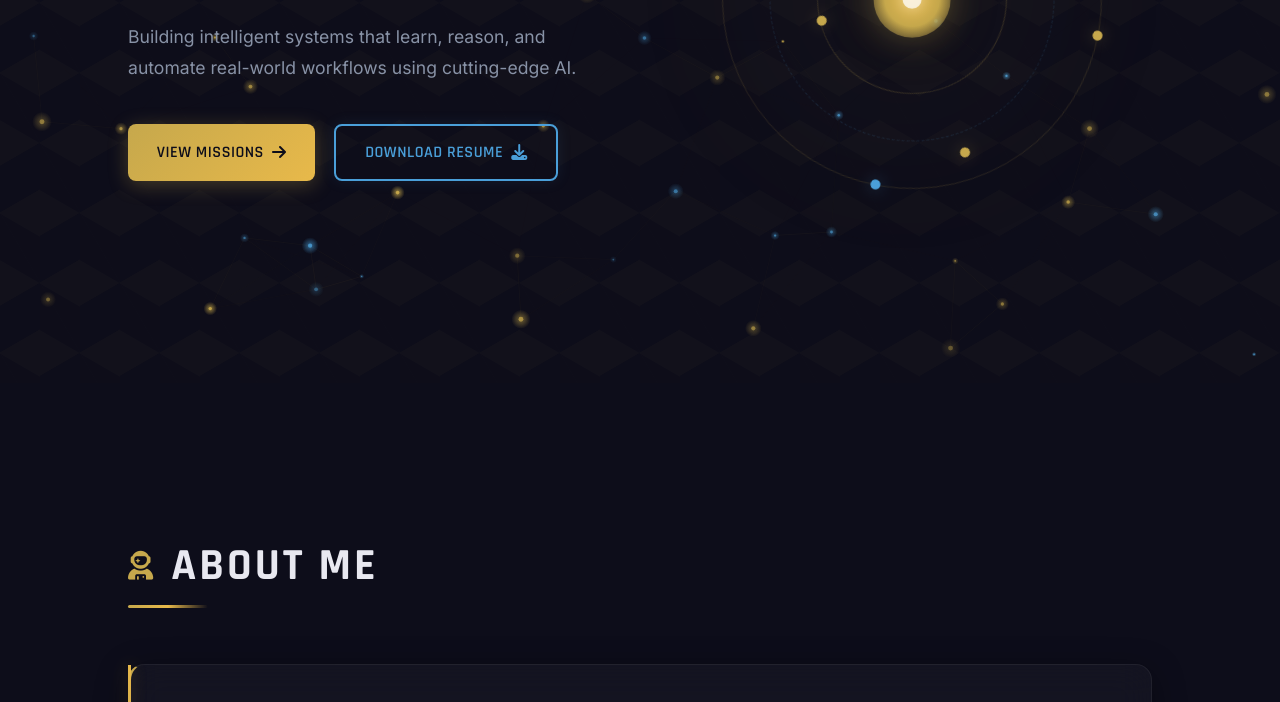
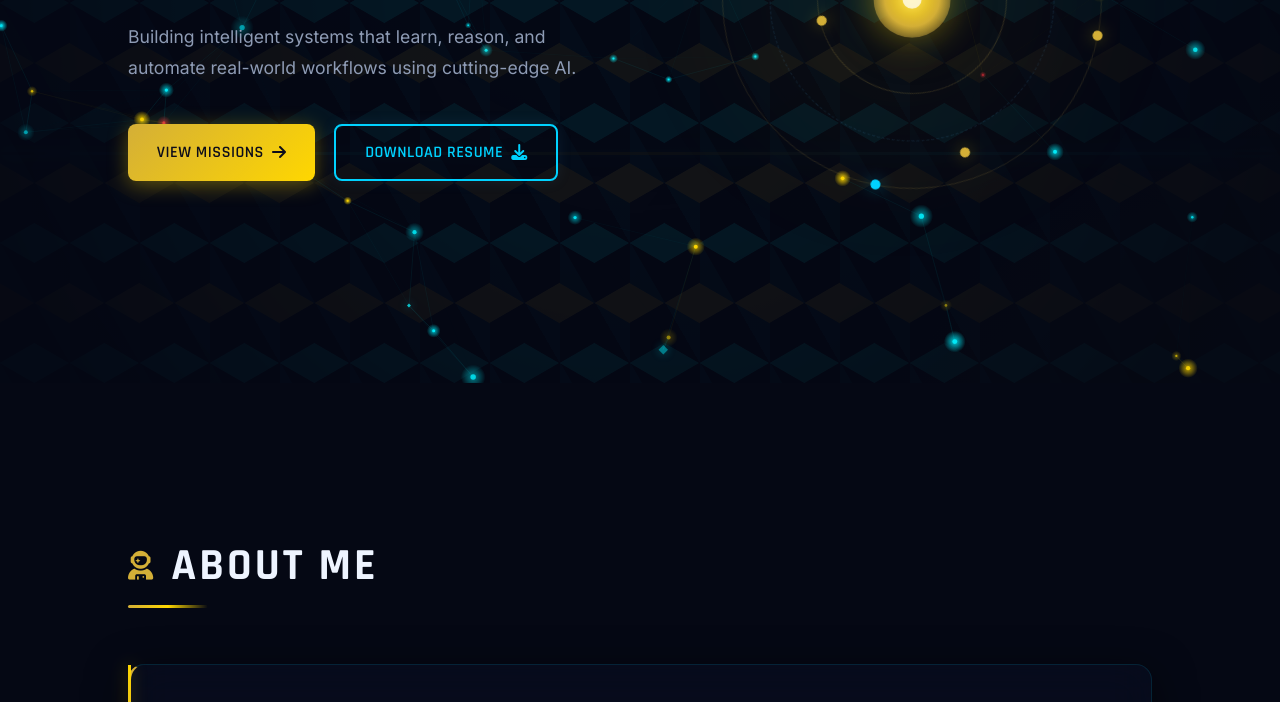
Before and after one commit to Yogesh-001/Portolio, a plain HTML site: page index.html in a window 1280 px wide. Shown: the part 417-1119 px from the top of the page. Drawn offline with Linux system fonts and the light colour scheme; animation ran at ten frames a second.

Commit message:
fix: change background color

```diff
--- a/css/style.css
+++ b/css/style.css
@@ -7,35 +7,38 @@
    CSS Variables & Theming
    ========================================= */
 :root {
-    /* Core Palette */
-    --bg-primary: #0D0D1A;
-    --bg-secondary: #13132B;
-    --bg-tertiary: #1A1A3E;
-    --bg-card: rgba(255, 255, 255, 0.03);
+    /* Core Palette — Avengers Stark Tech Theme */
+    --bg-primary: #050814;
+    --bg-secondary: #0A0F24;
+    --bg-tertiary: #101736;
+    --bg-card: rgba(255, 255, 255, 0.035);
 
     /* Text */
-    --text-primary: #E8E8F0;
-    --text-secondary: #8892A6;
-    --text-muted: #5A6378;
-
-    /* Accent Colors */
-    --gold: #C6A84C;
-    --gold-bright: #E8B94A;
-    --gold-glow: rgba(198, 168, 76, 0.3);
-    --blue: #4A9FD9;
-    --blue-glow: rgba(74, 159, 217, 0.3);
-    --green: #2ECC71;
-    --green-glow: rgba(46, 204, 113, 0.25);
-    --red: #E74C3C;
-    --red-glow: rgba(231, 76, 60, 0.25);
+    --text-primary: #EEF4FF;
+    --text-secondary: #8E9BB4;
+    --text-muted: #57657E;
+
+    /* Accent Colors — Arc Reactor Cyan, Iron Gold & Vibranium Red */
+    --gold: #D4AF37;
+    --gold-bright: #FFD700;
+    --gold-glow: rgba(255, 215, 0, 0.35);
+    --blue: #00D2FF;
+    --blue-glow: rgba(0, 210, 255, 0.4);
+    --stark-cyan: #00F0FF;
+    --stark-red: #EF233C;
+    --stark-red-glow: rgba(239, 35, 60, 0.3);
+    --green: #00E676;
+    --green-glow: rgba(0, 230, 118, 0.25);
+    --red: #EF233C;
+    --red-glow: rgba(239, 35, 60, 0.25);
 
     /* Glassmorphism */
-    --glass-bg: rgba(255, 255, 255, 0.03);
-    --glass-bg-hover: rgba(255, 255, 255, 0.06);
-    --glass-border: rgba(255, 255, 255, 0.06);
-    --glass-border-hover: rgba(198, 168, 76, 0.3);
-    --glass-shadow: 0 8px 32px rgba(0, 0, 0, 0.4);
-    --glass-blur: blur(16px);
+    --glass-bg: rgba(10, 15, 36, 0.55);
+    --glass-bg-hover: rgba(16, 23, 54, 0.75);
+    --glass-border: rgba(0, 210, 255, 0.12);
+    --glass-border-hover: rgba(255, 215, 0, 0.4);
+    --glass-shadow: 0 10px 40px rgba(0, 0, 0, 0.6);
+    --glass-blur: blur(20px);
 
     /* Utilities */
     --radius-sm: 4px;
@@ -175,7 +178,7 @@ img {
     pointer-events: none;
 }
 
-/* Hex Grid Overlay */
+/* Hex Grid Overlay & Stark HUD Atmosphere */
 .hex-grid-overlay {
     position: fixed;
     top: 0;
@@ -184,16 +187,47 @@ img {
     height: 100%;
     z-index: 0;
     pointer-events: none;
-    opacity: 0.03;
+    opacity: 0.07;
     background-image:
+        radial-gradient(circle at 50% 30%, rgba(0, 240, 255, 0.15) 0%, transparent 60%),
         linear-gradient(30deg, var(--gold) 12%, transparent 12.5%, transparent 87%, var(--gold) 87.5%, var(--gold)),
         linear-gradient(150deg, var(--gold) 12%, transparent 12.5%, transparent 87%, var(--gold) 87.5%, var(--gold)),
-        linear-gradient(30deg, var(--gold) 12%, transparent 12.5%, transparent 87%, var(--gold) 87.5%, var(--gold)),
-        linear-gradient(150deg, var(--gold) 12%, transparent 12.5%, transparent 87%, var(--gold) 87.5%, var(--gold)),
-        linear-gradient(60deg, rgba(198,168,76,0.3) 25%, transparent 25.5%, transparent 75%, rgba(198,168,76,0.3) 75%, rgba(198,168,76,0.3)),
-        linear-gradient(60deg, rgba(198,168,76,0.3) 25%, transparent 25.5%, transparent 75%, rgba(198,168,76,0.3) 75%, rgba(198,168,76,0.3));
-    background-size: 80px 140px;
-    background-position: 0 0, 0 0, 40px 70px, 40px 70px, 0 0, 40px 70px;
+        linear-gradient(30deg, var(--stark-cyan) 12%, transparent 12.5%, transparent 87%, var(--stark-cyan) 87.5%, var(--stark-cyan)),
+        linear-gradient(150deg, var(--stark-cyan) 12%, transparent 12.5%, transparent 87%, var(--stark-cyan) 87.5%, var(--stark-cyan)),
+        linear-gradient(60deg, rgba(0,210,255,0.3) 25%, transparent 25.5%, transparent 75%, rgba(0,210,255,0.3) 75%, rgba(0,210,255,0.3));
+    background-size: 100% 100%, 70px 120px, 70px 120px, 70px 120px, 70px 120px, 70px 120px;
+    background-position: center, 0 0, 0 0, 35px 60px, 35px 60px, 0 0;
+}
+
+.hex-grid-overlay::before {
+    content: '';
+    position: absolute;
+    inset: 0;
+    background:
+        radial-gradient(ellipse at top left, rgba(0, 240, 255, 0.08), transparent 50%),
+        radial-gradient(ellipse at bottom right, rgba(255, 215, 0, 0.08), transparent 50%),
+        radial-gradient(circle at center, transparent 30%, rgba(5, 8, 20, 0.8) 90%);
+    pointer-events: none;
+}
+
+.hex-grid-overlay::after {
+    content: '';
+    position: absolute;
+    top: 0;
+    left: 0;
+    width: 100%;
+    height: 3px;
+    background: linear-gradient(90deg, transparent, var(--stark-cyan), var(--gold-bright), var(--stark-cyan), transparent);
+    opacity: 0.35;
+    animation: hud-scanline 10s linear infinite;
+    box-shadow: 0 0 15px var(--stark-cyan);
+}
+
+@keyframes hud-scanline {
+    0% { top: -5%; opacity: 0; }
+    10% { opacity: 0.45; }
+    90% { opacity: 0.45; }
+    100% { top: 105%; opacity: 0; }
 }
 
 /* =========================================
@@ -517,15 +551,15 @@ header.scrolled {
 
 .logo-badge {
     position: relative;
-    width: 42px;
-    height: 42px;
-    background: linear-gradient(135deg, rgba(198, 168, 76, 0.2), rgba(74, 159, 217, 0.2));
-    border: 1.5px solid var(--gold);
+    width: 48px;
+    height: 48px;
+    background: linear-gradient(135deg, rgba(255, 215, 0, 0.18), rgba(0, 240, 255, 0.22));
+    border: 1.8px solid var(--gold);
     clip-path: polygon(30% 0%, 70% 0%, 100% 30%, 100% 70%, 70% 100%, 30% 100%, 0% 70%, 0% 30%);
     display: flex;
     align-items: center;
     justify-content: center;
-    box-shadow: 0 0 15px var(--gold-glow), inset 0 0 10px rgba(198, 168, 76, 0.2);
+    box-shadow: 0 0 20px var(--gold-glow), 0 0 15px rgba(0, 210, 255, 0.3), inset 0 0 12px rgba(255, 215, 0, 0.25);
     transition: all var(--transition-med);
 }
 
@@ -534,21 +568,22 @@ header.scrolled {
     position: absolute;
     inset: 2px;
     clip-path: polygon(30% 0%, 70% 0%, 100% 30%, 100% 70%, 70% 100%, 30% 100%, 0% 70%, 0% 30%);
-    border: 1px dashed rgba(74, 159, 217, 0.5);
+    border: 1px dashed var(--stark-cyan);
     pointer-events: none;
+    opacity: 0.8;
 }
 
 .logo:hover .logo-badge {
-    transform: rotate(45deg) scale(1.08);
-    border-color: var(--gold-bright);
-    box-shadow: 0 0 25px var(--gold-glow), 0 0 15px var(--blue-glow);
+    transform: rotate(45deg) scale(1.1);
+    border-color: var(--stark-cyan);
+    box-shadow: 0 0 30px var(--blue-glow), 0 0 20px var(--gold-glow);
 }
 
 .logo-symbol {
-    font-size: 1.15rem;
+    font-size: 1.25rem;
     font-weight: 800;
-    letter-spacing: -1px;
-    background: linear-gradient(135deg, var(--gold-bright) 0%, var(--blue) 100%);
+    letter-spacing: -0.5px;
+    background: linear-gradient(135deg, var(--gold-bright) 0%, var(--stark-cyan) 100%);
     -webkit-background-clip: text;
     -webkit-text-fill-color: transparent;
     background-clip: text;
--- a/js/script.js
+++ b/js/script.js
@@ -179,15 +179,27 @@ document.addEventListener('DOMContentLoaded', () => {
     });
 
     /* ==========================================
-       Energy Wisp Particle System (Canvas)
+       Stark Arc Reactor & Quantum Grid (Canvas)
        ========================================== */
     const canvas = document.getElementById('bg-canvas');
     if (canvas) {
         const ctx = canvas.getContext('2d');
         let width, height;
         let particles = [];
-        const PARTICLE_COUNT = 60;
-        const CONNECTION_DISTANCE = 160;
+        const PARTICLE_COUNT = 75;
+        const CONNECTION_DISTANCE = 170;
+
+        let mouse = { x: null, y: null, radius: 200 };
+
+        window.addEventListener('mousemove', (e) => {
+            mouse.x = e.clientX;
+            mouse.y = e.clientY;
+        });
+
+        window.addEventListener('mouseleave', () => {
+            mouse.x = null;
+            mouse.y = null;
+        });
 
         function resize() {
             width = window.innerWidth;
@@ -199,17 +211,19 @@ document.addEventListener('DOMContentLoaded', () => {
         window.addEventListener('resize', resize);
         resize();
 
-        class EnergyWisp {
+        class StarkParticle {
             constructor() {
                 this.x = Math.random() * width;
                 this.y = Math.random() * height;
-                this.vx = (Math.random() - 0.5) * 0.4;
-                this.vy = (Math.random() - 0.5) * 0.4;
-                this.radius = Math.random() * 2 + 0.5;
-                // Gold or blue
-                this.isGold = Math.random() > 0.4;
-                this.opacity = Math.random() * 0.5 + 0.2;
+                this.vx = (Math.random() - 0.5) * 0.5;
+                this.vy = (Math.random() - 0.5) * 0.5;
+                this.radius = Math.random() * 2.2 + 0.6;
+                // Type: 0 = Arc Cyan, 1 = Stark Gold, 2 = HUD Spark / Diamond
+                const roll = Math.random();
+                this.type = roll > 0.45 ? 0 : (roll > 0.1 ? 1 : 2);
+                this.opacity = Math.random() * 0.6 + 0.3;
                 this.pulseOffset = Math.random() * Math.PI * 2;
+                this.shape = Math.random() > 0.8 ? 'diamond' : 'circle';
             }
 
             update(time) {
@@ -219,8 +233,21 @@ document.addEventListener('DOMContentLoaded', () => {
                 if (this.x < 0 || this.x > width) this.vx *= -1;
                 if (this.y < 0 || this.y > height) this.vy *= -1;
 
+                // Mouse interaction - HUD magnetic drift
+                if (mouse.x !== null && mouse.y !== null) {
+                    const dx = mouse.x - this.x;
+                    const dy = mouse.y - this.y;
+                    const dist = Math.sqrt(dx * dx + dy * dy);
+                    if (dist < mouse.radius) {
+                        const force = (mouse.radius - dist) / mouse.radius;
+                        this.x += (dx / dist) * force * 0.6;
+                        this.y += (dy / dist) * force * 0.6;
+                    }
+                }
+
                 // Subtle pulse
-                this.currentOpacity = this.opacity + Math.sin(time * 0.001 + this.pulseOffset) * 0.15;
+                this.currentOpacity = this.opacity + Math.sin(time * 0.0015 + this.pulseOffset) * 0.2;
+                if (this.currentOpacity < 0.1) this.currentOpacity = 0.1;
             }
 
             draw() {
@@ -228,69 +255,100 @@ document.addEventListener('DOMContentLoaded', () => {
                 let r, g, b;
 
                 if (theme === 'light') {
-                    if (this.isGold) {
-                        r = 154; g = 123; b = 44;
+                    if (this.type === 0) { r = 0; g = 180; b = 216; }
+                    else if (this.type === 1) { r = 212; g = 160; b = 23; }
+                    else { r = 239; g = 35; b = 60; }
                 } else {
-                        r = 42; g = 122; b = 184;
-                    }
-                } else {
-                    if (this.isGold) {
-                        r = 198; g = 168; b = 76;
-                    } else {
-                        r = 74; g = 159; b = 217;
-                    }
+                    if (this.type === 0) { r = 0; g = 240; b = 255; }
+                    else if (this.type === 1) { r = 255; g = 215; b = 0; }
+                    else { r = 239; g = 35; b = 60; }
                 }
 
-                // Glow effect
+                ctx.save();
+                if (this.shape === 'diamond') {
                     ctx.beginPath();
-                const gradient = ctx.createRadialGradient(this.x, this.y, 0, this.x, this.y, this.radius * 4);
+                    ctx.moveTo(this.x, this.y - this.radius * 2);
+                    ctx.lineTo(this.x + this.radius * 2, this.y);
+                    ctx.lineTo(this.x, this.y + this.radius * 2);
+                    ctx.lineTo(this.x - this.radius * 2, this.y);
+                    ctx.closePath();
+                    ctx.fillStyle = `rgba(${r}, ${g}, ${b}, ${this.currentOpacity})`;
+                    ctx.shadowColor = `rgba(${r}, ${g}, ${b}, 0.8)`;
+                    ctx.shadowBlur = 8;
+                    ctx.fill();
+                } else {
+                    // Glow radial
+                    ctx.beginPath();
+                    const gradient = ctx.createRadialGradient(this.x, this.y, 0, this.x, this.y, this.radius * 4.5);
                     gradient.addColorStop(0, `rgba(${r}, ${g}, ${b}, ${this.currentOpacity})`);
                     gradient.addColorStop(1, `rgba(${r}, ${g}, ${b}, 0)`);
                     ctx.fillStyle = gradient;
-                ctx.arc(this.x, this.y, this.radius * 4, 0, Math.PI * 2);
+                    ctx.arc(this.x, this.y, this.radius * 4.5, 0, Math.PI * 2);
                     ctx.fill();
 
                     // Core dot
                     ctx.beginPath();
                     ctx.arc(this.x, this.y, this.radius, 0, Math.PI * 2);
-                ctx.fillStyle = `rgba(${r}, ${g}, ${b}, ${this.currentOpacity + 0.2})`;
+                    ctx.fillStyle = `rgba(${r}, ${g}, ${b}, ${Math.min(1, this.currentOpacity + 0.3)})`;
                     ctx.fill();
+                }
+                ctx.restore();
             }
         }
 
         for (let i = 0; i < PARTICLE_COUNT; i++) {
-            particles.push(new EnergyWisp());
+            particles.push(new StarkParticle());
         }
 
         function animate(time) {
             ctx.clearRect(0, 0, width, height);
 
+            const theme = document.documentElement.getAttribute('data-theme');
+            const isDark = theme !== 'light';
+
+            // Connect particles with Stark Energy Beams
             for (let i = 0; i < particles.length; i++) {
                 particles[i].update(time);
                 particles[i].draw();
 
-                // Connection lines
                 for (let j = i + 1; j < particles.length; j++) {
                     const dx = particles[i].x - particles[j].x;
                     const dy = particles[i].y - particles[j].y;
                     const distance = Math.sqrt(dx * dx + dy * dy);
 
                     if (distance < CONNECTION_DISTANCE) {
-                        const opacity = (1 - distance / CONNECTION_DISTANCE) * 0.12;
-                        const theme = document.documentElement.getAttribute('data-theme');
-
+                        const opacity = (1 - distance / CONNECTION_DISTANCE) * (isDark ? 0.18 : 0.1);
                         ctx.beginPath();
                         ctx.moveTo(particles[i].x, particles[i].y);
                         ctx.lineTo(particles[j].x, particles[j].y);
 
-                        if (theme === 'light') {
-                            ctx.strokeStyle = `rgba(154, 123, 44, ${opacity})`;
+                        if (particles[i].type === 0 || particles[j].type === 0) {
+                            ctx.strokeStyle = `rgba(0, 240, 255, ${opacity})`;
                         } else {
-                            ctx.strokeStyle = `rgba(198, 168, 76, ${opacity})`;
+                            ctx.strokeStyle = `rgba(255, 215, 0, ${opacity})`;
                         }
 
-                        ctx.lineWidth = 0.5;
+                        ctx.lineWidth = 0.6;
                         ctx.stroke();
+                    }
+                }
+
+                // Connect to mouse cursor with interactive Stark Arc energy line
+                if (mouse.x !== null && mouse.y !== null) {
+                    const dx = particles[i].x - mouse.x;
+                    const dy = particles[i].y - mouse.y;
+                    const distToMouse = Math.sqrt(dx * dx + dy * dy);
+                    if (distToMouse < mouse.radius) {
+                        const lineOpacity = (1 - distToMouse / mouse.radius) * 0.35;
+                        ctx.beginPath();
+                        ctx.moveTo(particles[i].x, particles[i].y);
+                        ctx.lineTo(mouse.x, mouse.y);
+                        ctx.strokeStyle = `rgba(0, 240, 255, ${lineOpacity})`;
+                        ctx.lineWidth = 0.8;
+                        ctx.shadowColor = 'rgba(0, 240, 255, 0.5)';
+                        ctx.shadowBlur = 4;
+                        ctx.stroke();
+                        ctx.shadowBlur = 0;
                     }
                 }
             }
```
Also changed, not shown: index.html (+0 -1 lines). Lines whose indentation alone changed are shown as unchanged.
